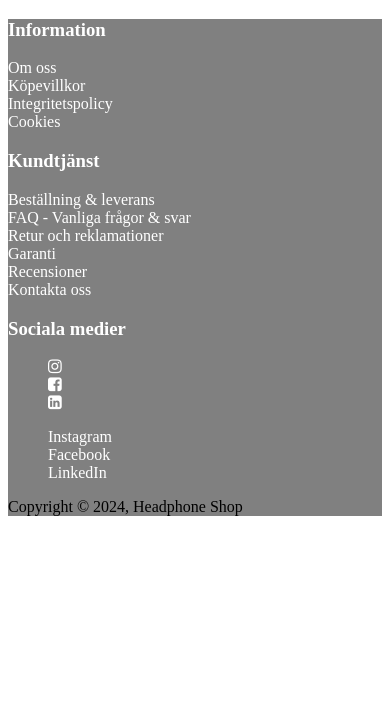
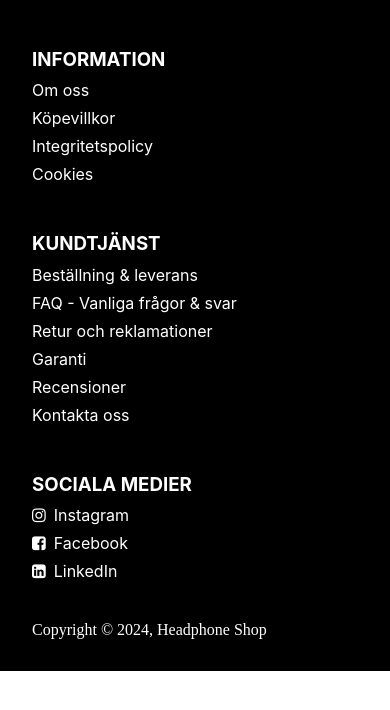
Before and after one commit to malinjansson/demotest, a website built with Vite: page index.html in a window 390 px wide. Built offline with nearby package versions, Linux system fonts and the light colour scheme.

Commit message:
created scss mobile version

```diff
--- a/src/scss/_footer.scss
+++ b/src/scss/_footer.scss
@@ -1,17 +1,57 @@
 @use "variables" as v;
 
+* {
+    padding: 0;
+    margin: 0;
+}
+
 footer {
-    background-color: grey;
+    background-color: v.$secondary-color;
+    padding-top: 3em;
+    padding-bottom: 2em;
+
+    .info-column-boxes {
+        display: grid;
+        grid-template-columns: auto;
+        gap: 2.5em;
+    }
 
     .info-column {
+        font-family: v.$font-family;
         color: v.$primary-color;
+        margin-left: 2em;
+
+        h3 {
+            text-transform: uppercase;
+            margin-bottom: 0.5em;
+        }
 
         li {
             list-style: none;
+            margin-bottom: 0.5em;
             a {
                 color: v.$primary-color;
                 text-decoration: none;
             }
         }
+
+        ul {
+            padding: 0;
+        }
+
+        .some-icons {
+            display: flex;
+        }
+
+        .some-text {
+            margin-left: 0.5em;
+        }
+    }
+
+    .copyright {
+        color: v.$primary-color;
+        font-family: 'Times New Roman', Times, serif;
+        margin-top: 2em;
+        margin-left: 2em;
     }
 }
```
